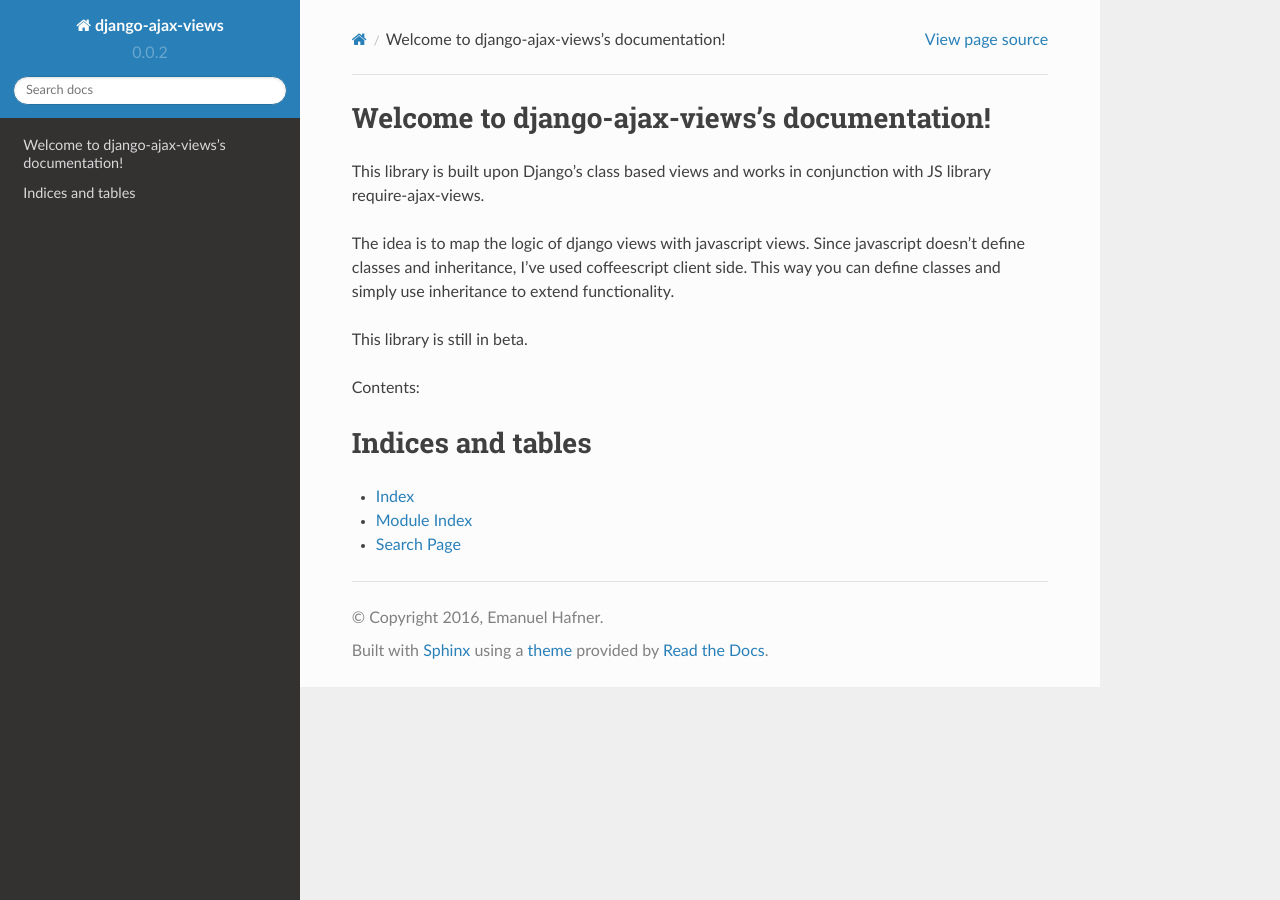
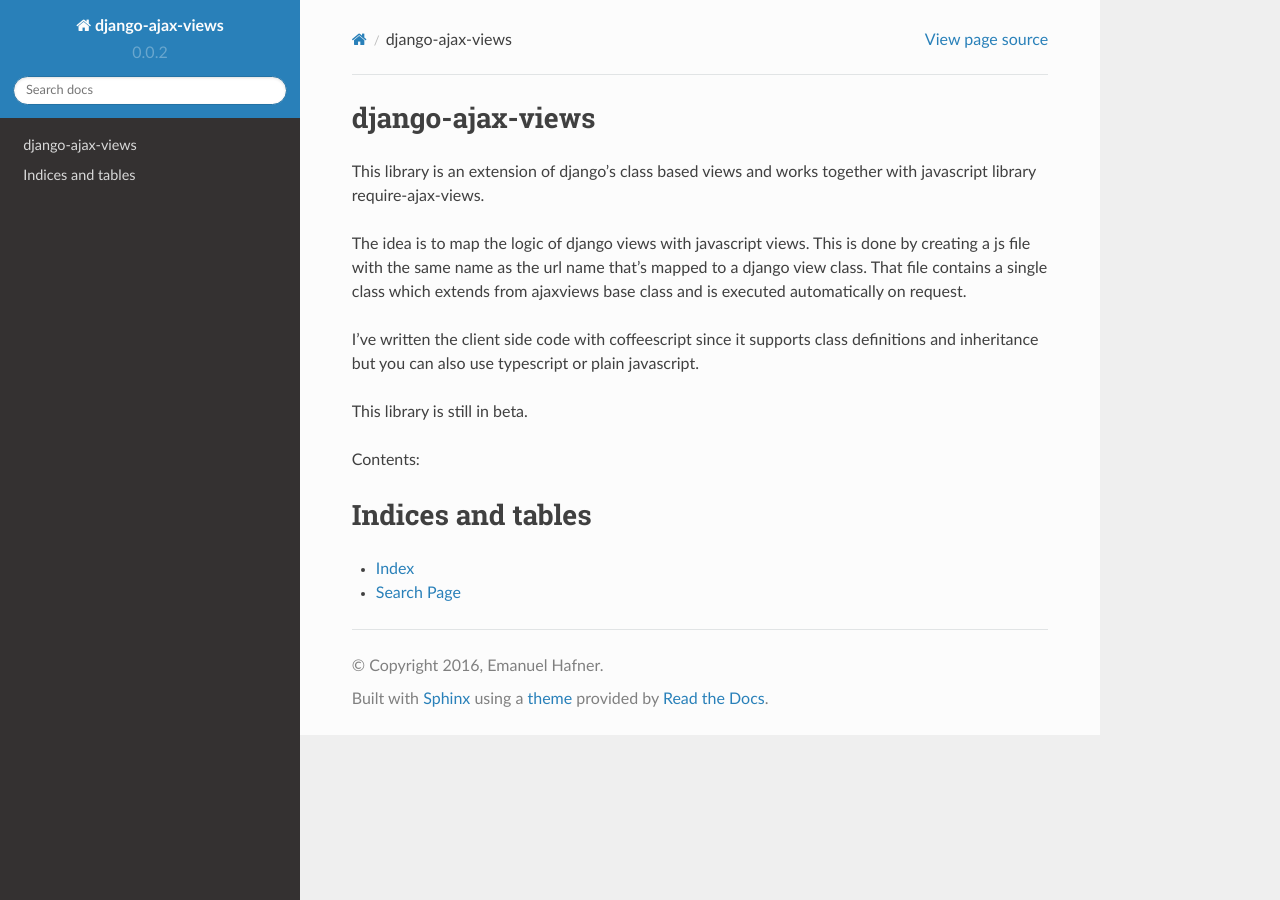
Before and after one commit to baxter07/django-ajax-views, a Sphinx documentation site: the page built from docs/index.rst, in a window 1280 px wide. Built offline with Sphinx 7.4.7 and the Read the Docs theme 2.0.0, drawn with Linux system fonts in a browser that asks for light colours; formulas are drawn with MathJax 3.

Commit message:
bug fix location hash and url parameters when session expires

```diff
--- a/docs/index.rst
+++ b/docs/index.rst
@@ -3,14 +3,18 @@
    You can adapt this file completely to your liking, but it should at least
    contain the root `toctree` directive.
 
-Welcome to django-ajax-views's documentation!
-=============================================
+django-ajax-views
+=================
 
-This library is built upon Django's class based views and works in conjunction with JS library require-ajax-views.
+This library is an extension of django's class based views and works together with javascript library
+require-ajax-views.
 
-The idea is to map the logic of django views with javascript views.
-Since javascript doesn't define classes and inheritance, I've used coffeescript client side.
-This way you can define classes and simply use inheritance to extend functionality.
+The idea is to map the logic of django views with javascript views. This is done by creating a js file with
+the same name as the url name that's mapped to a django view class. That file contains a single class which
+extends from ajaxviews base class and is executed automatically on request.
+
+I've written the client side code with coffeescript since it supports class definitions and inheritance but
+you can also use typescript or plain javascript.
 
 This library is still in beta.
 
```
Also changed, not shown: other parts of docs/index.rst (+0 -2 lines), 3 other files.
